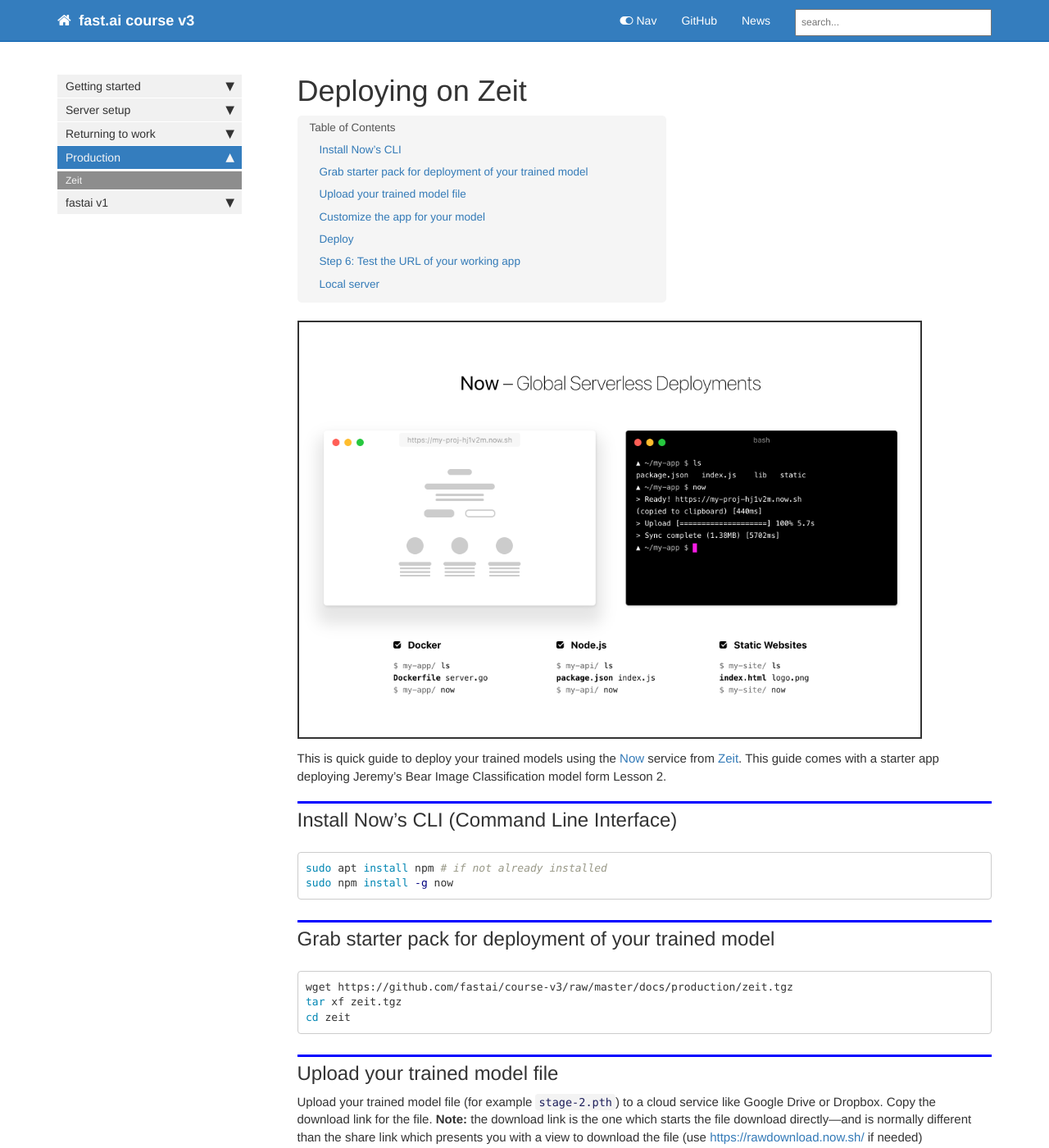
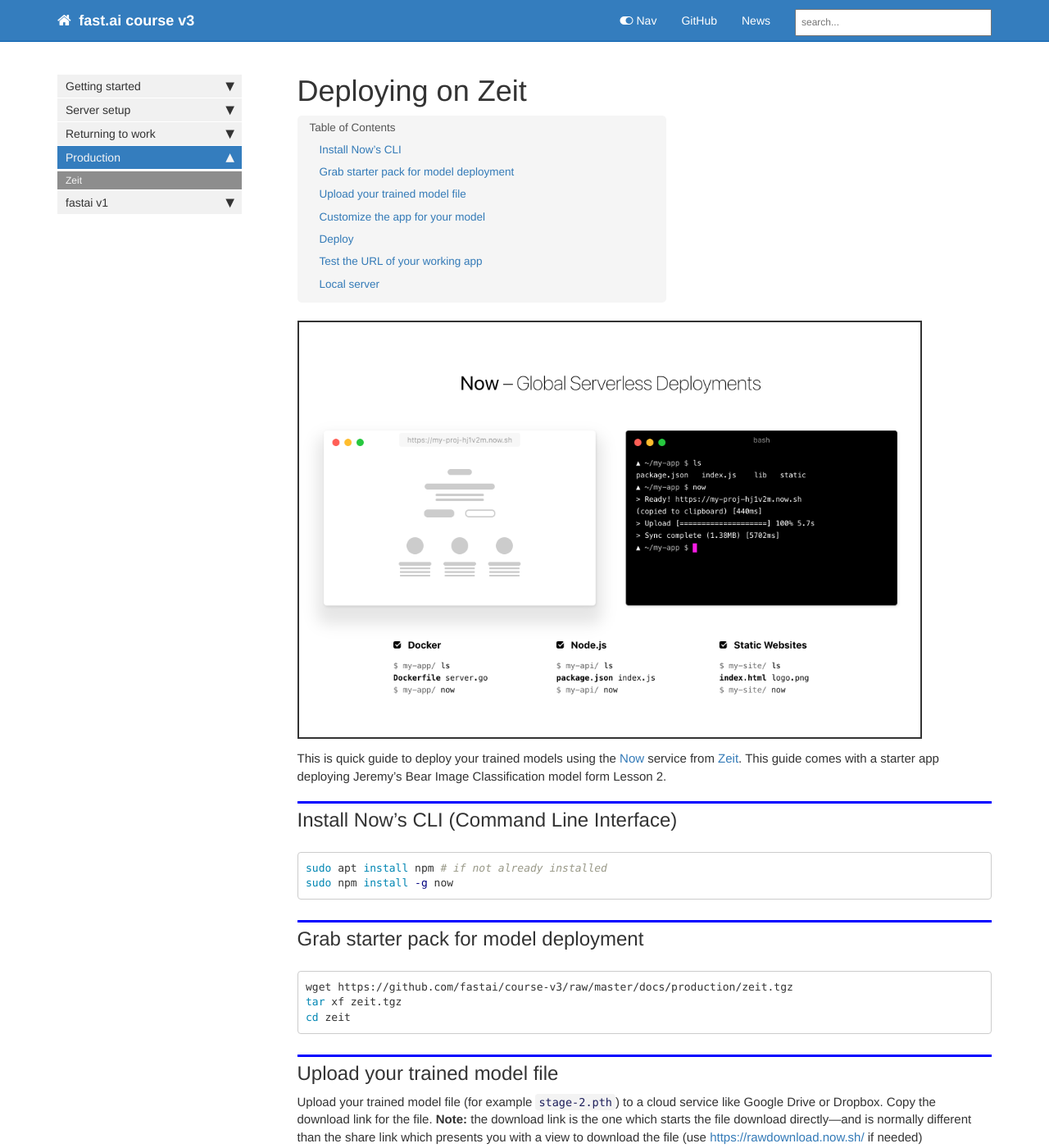
Before and after one commit to tamersalama/course-v3, a Jekyll site: the page built from docs/deployment_zeit.md, in a window 1280 px wide and 1400 px high. Shown: the whole window at 82% size. Built offline with Jekyll 4.4.1, drawn with Linux system fonts in a browser that asks for light colours; nearby versions of some CDN libraries; comment, search, counter and statistics services are not loaded; some of the changed text lies outside the part shown.

Commit message:
Update deployment_zeit.md

````diff
--- a/docs/deployment_zeit.md
+++ b/docs/deployment_zeit.md
@@ -14,7 +14,7 @@
 sudo npm install -g now
 ```
 
-## Grab starter pack for deployment of your trained model
+## Grab starter pack for model deployment
 
 ```bash
 wget https://github.com/fastai/course-v3/raw/master/docs/production/zeit.tgz
@@ -56,7 +56,7 @@
 
 (**Note:** replace `something-cool` above with some unique name that you choose, and `xxx` with the URL shown in the `now` output.)
 
-## Step 6: Test the URL of your working app
+## Test the URL of your working app
 
 Go to `$NAME`.now.sh in your browser and test your app.
 
````
